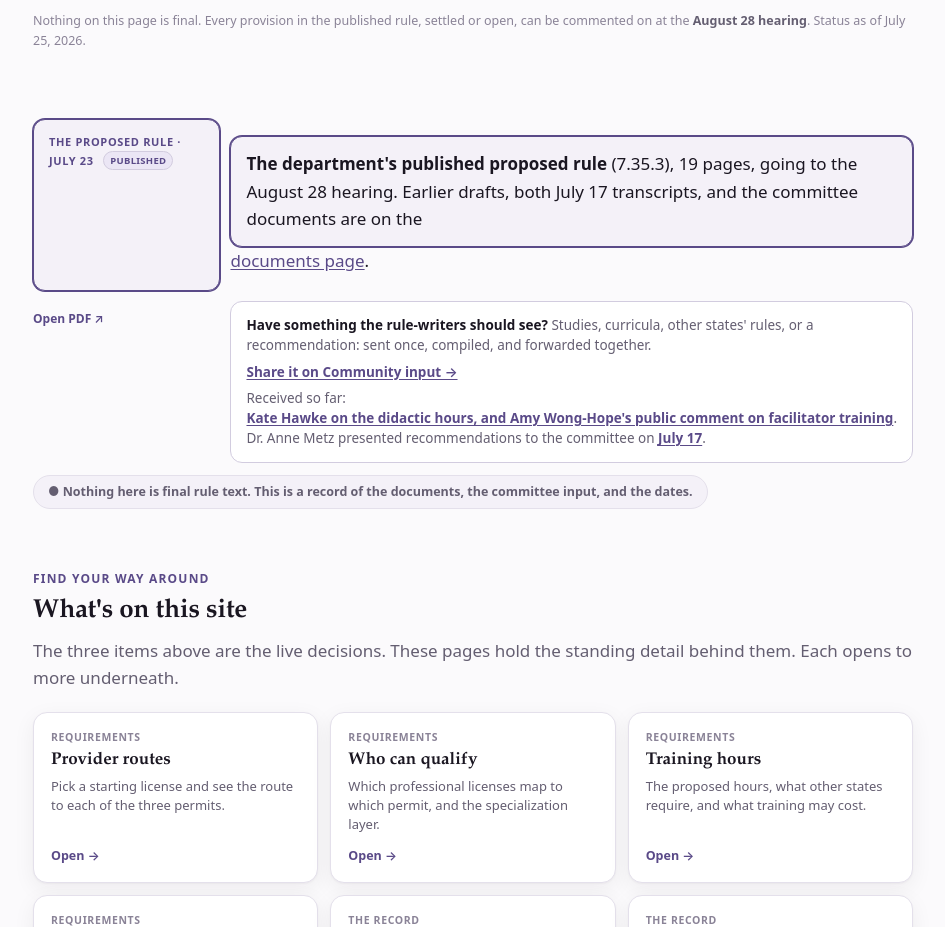
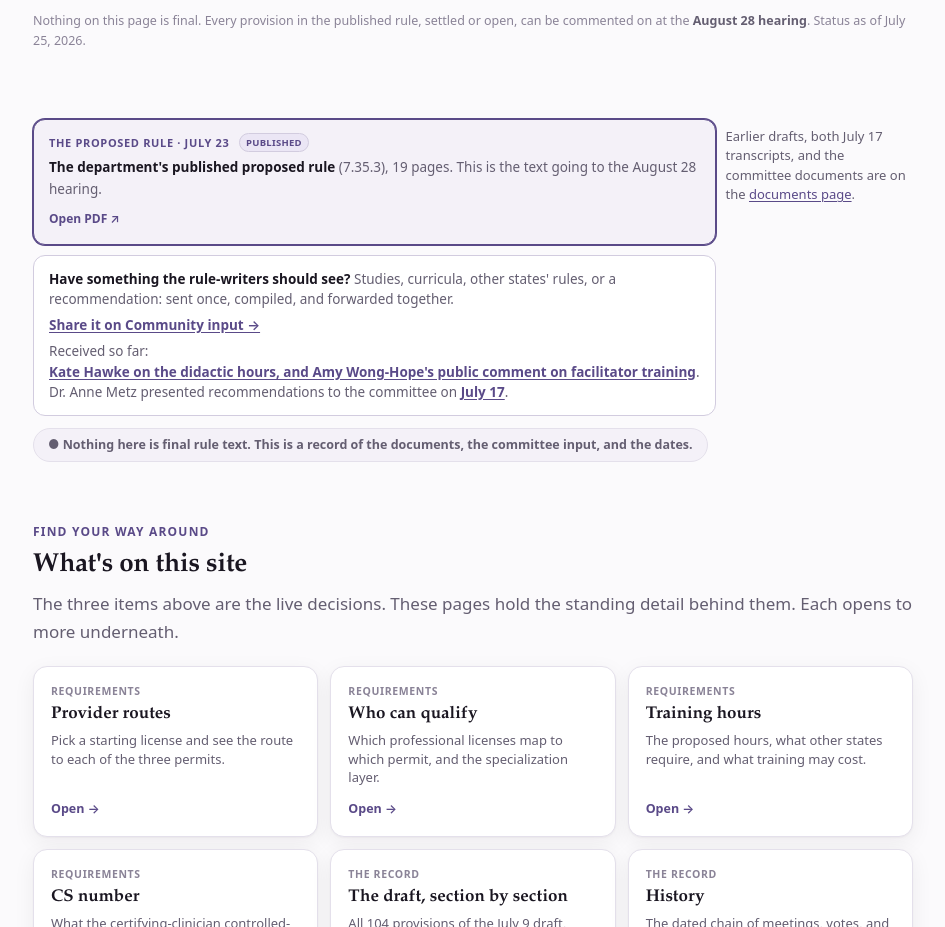
Before and after one commit to notafeature/NMMPAB_Rules-Draft-Analysis, a plain HTML site: page docs/index.html in a window 1280 px wide. Shown: the part 1340-2267 px from the top of the page, without its empty margins (167-1112 px from the left). Drawn offline with Linux system fonts and the light colour scheme.

Commit message:
Fix nested anchor breaking the index tile; capture the page-by-page review (#32)
The document tile on index.html had an anchor nested inside another anchor, which is invalid HTML. Browsers hoist the inner link out and break the tile apart, which is the layout failure in the review screenshot. The inner link now sits below the tile. A nested-anchor check was added across all ten pages; this was the only instance. Noted why it was missed: the parser check validates nesting, not the content model.

analysis/site-redesign-notes.md now holds the full page-by-page review: the writing standard with the specific phrases that fail it, and the defects across index, hours, history and changes, including the request to replace the June 12 against July 9 comparison with a three-column collapsible view across all three versions.

No content pages were redesigned. The notes are the deliverable.

```diff
--- a/docs/index.html
+++ b/docs/index.html
@@ -248,6 +248,7 @@
   .datesrow .dk2{font-size:11px; font-weight:700; letter-spacing:.09em; text-transform:uppercase; color:var(--accent); margin:0 0 8px;}
   .datesrow ul{list-style:none; margin:0; padding:0; display:flex; flex-wrap:wrap; gap:8px 26px; font-size:14px; color:var(--text-muted);}
   .datesrow b{color:var(--text); font-family:var(--mono); font-size:13px; margin-right:5px;}
+  .dkmore{font-size:13px; color:var(--text-muted); margin:8px 0 0; line-height:1.5;}
 /* provenance block */
   .prov{margin:26px 0 0; border:1px solid var(--border-strong); border-radius:12px; background:var(--surface); overflow:hidden;}
   .prov>summary{list-style:none; cursor:pointer; padding:13px 16px; display:flex; align-items:center; gap:10px; font-size:13.5px; color:var(--text-muted); background:var(--surface-2);}
@@ -422,9 +423,10 @@
       <div class="stripgrid">
         <a class="dk current" href="documents/rules-draft-2026-07-23-published.pdf" target="_blank" rel="noopener">
           <p class="dkl">The proposed rule · July 23 <span class="dkflag">published</span></p>
-          <p><b>The department's published proposed rule</b> (7.35.3), 19 pages, going to the August 28 hearing. Earlier drafts, both July 17 transcripts, and the committee documents are on the <a href="documents.html">documents page</a>.</p>
-          <span class="dkgo">Open PDF ↗</span>
+          <p><b>The department's published proposed rule</b> (7.35.3), 19 pages. This is the text going to the August 28 hearing.</p>
+          <span class="dkgo">Open PDF &#8599;</span>
         </a>
+        <p class="dkmore">Earlier drafts, both July 17 transcripts, and the committee documents are on the <a href="documents.html">documents page</a>.</p>
         <div class="inputstrip"><span><b>Have something the rule-writers should see?</b> Studies, curricula, other states' rules, or a recommendation: sent once, compiled, and forwarded together.</span> <a href="input.html">Share it on Community input →</a><span>Received so far: <a href="hours.html#community">Kate Hawke on the didactic hours, and Amy Wong-Hope's public comment on facilitator training</a>. Dr. Anne Metz presented recommendations to the committee on <a href="hours.html#july17">July 17</a>.</span></div>
       </div>
 
```
Also changed, not shown: 1 other file.
